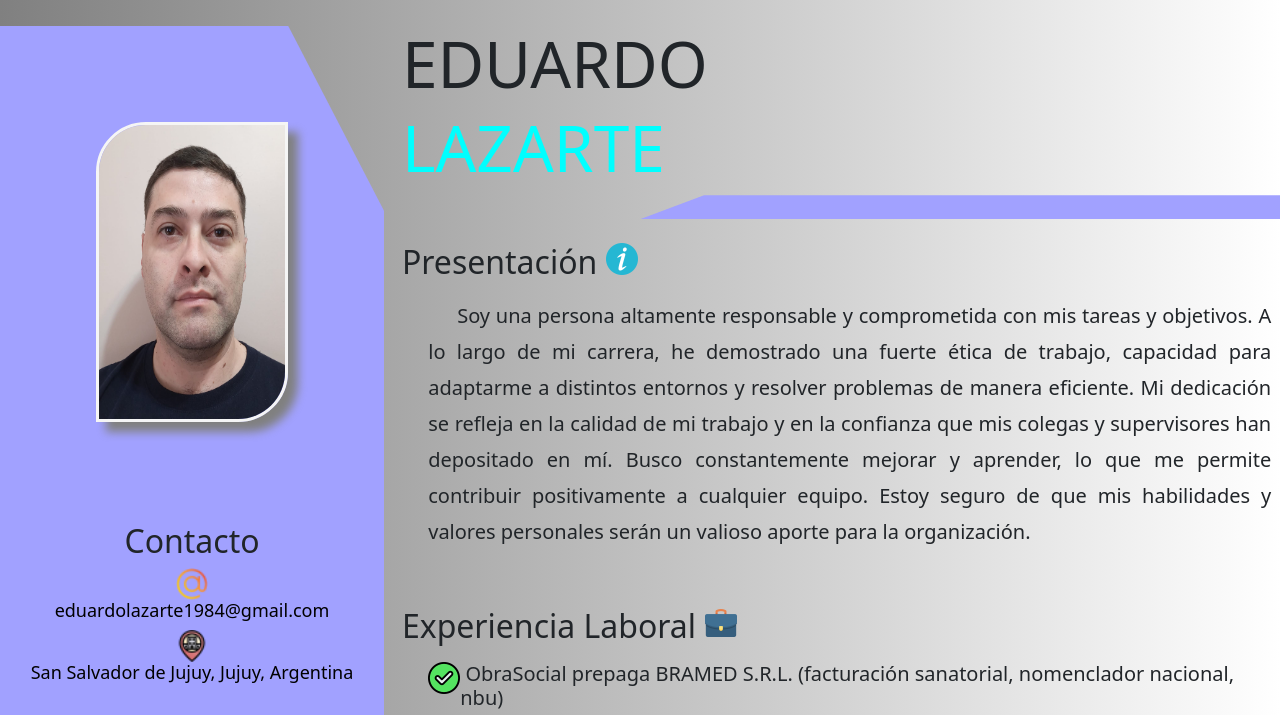
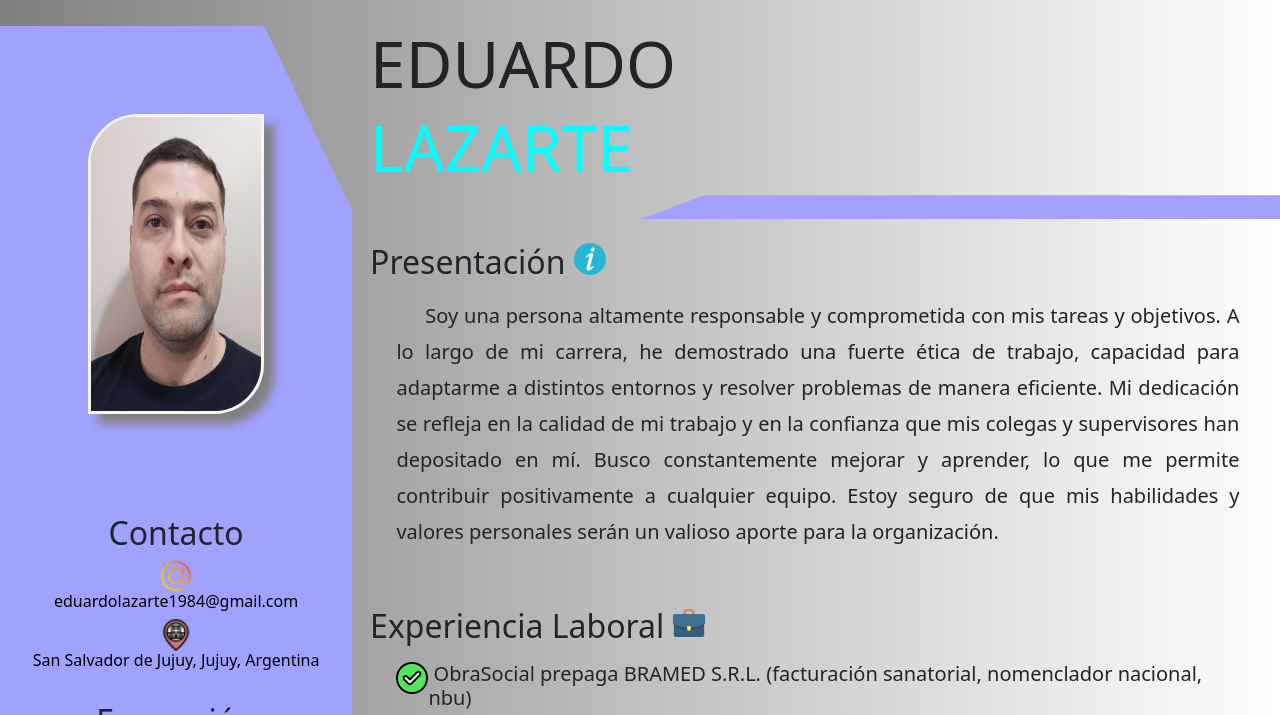
Before and after one commit to flacosakeo/miportfolio, a plain HTML site: page index.html in a window 1280 px wide. Shown: the top 715 px of the page. Drawn offline with nearby package versions, Linux system fonts and the light colour scheme.

Commit message:
portfolio

```diff
--- a/style.css
+++ b/style.css
@@ -10,7 +10,7 @@ body{
 }
 #izquierda{
     text-align: center;
-    width: 30vw;
+    width: max-content;
     /*border: solid red;*/
     background-color: rgb(161, 161, 255);
     clip-path: polygon(0 0, 75% 0, 100% 10%, 100% 100%, 0 100%);
@@ -62,7 +62,7 @@ img{
 }
 
 h6{
-    font-size: 18px;
+    font-size: 16px;
     /*border: solid;*/
 }
 ul{
```
